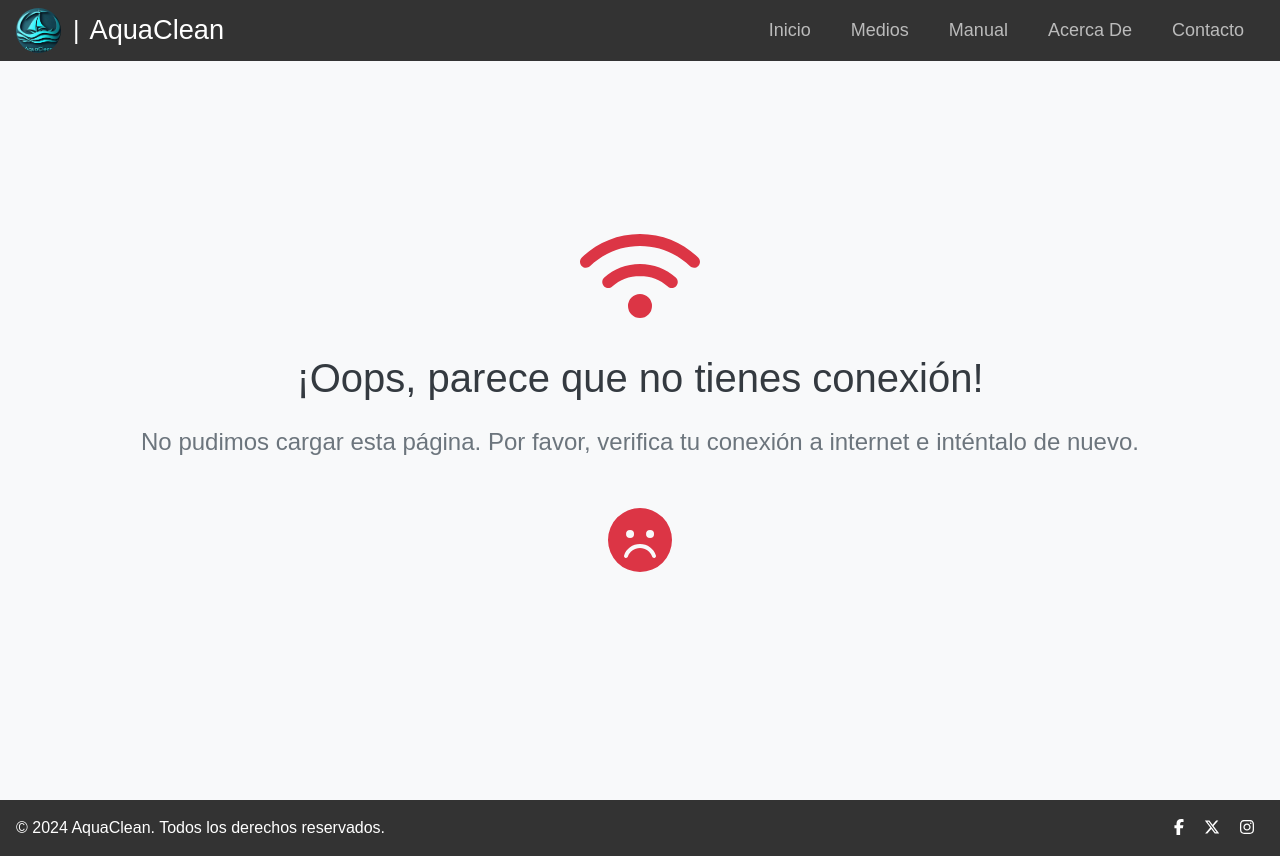
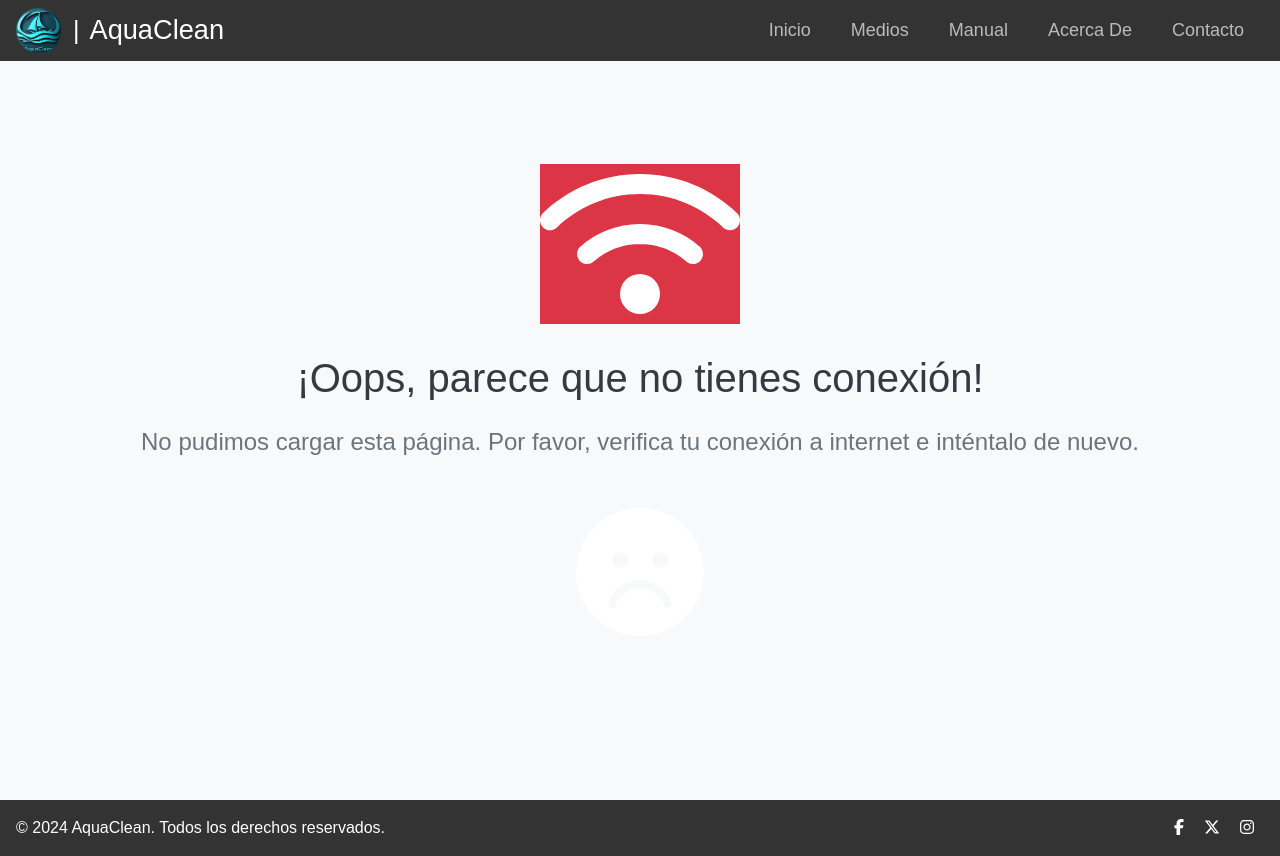
Before and after one commit to DarkDanny25/aquaclean-app, a Next.js app: page /offline in a window 1280 px wide. Built offline with nearby package versions, Linux system fonts and the light colour scheme.

Commit message:
reajustes

```diff
--- a/pages/offline.js
+++ b/pages/offline.js
@@ -31,7 +31,7 @@ export default function Offline() {
     <Container>
       <FontAwesomeIcon
         icon={faWifi}
-        style={{ fontSize: '6rem', color: '#dc3545', marginBottom: '1.5rem' }}
+        style={{ fontSize: '10rem', backgroundColor: '#dc3545', marginBottom: '1.5rem' }}
       />
       <Title>¡Oops, parece que no tienes conexión!</Title>
       <Message>
@@ -39,7 +39,7 @@ export default function Offline() {
       </Message>
       <FontAwesomeIcon
         icon={faFrown}
-        style={{ fontSize: '4rem', color: '#dc3545', marginTop: '1rem' }}
+        style={{ fontSize: '8rem', backgroundcolor: '#dc3545', marginTop: '1rem' }}
       />
     </Container>
   );
```
